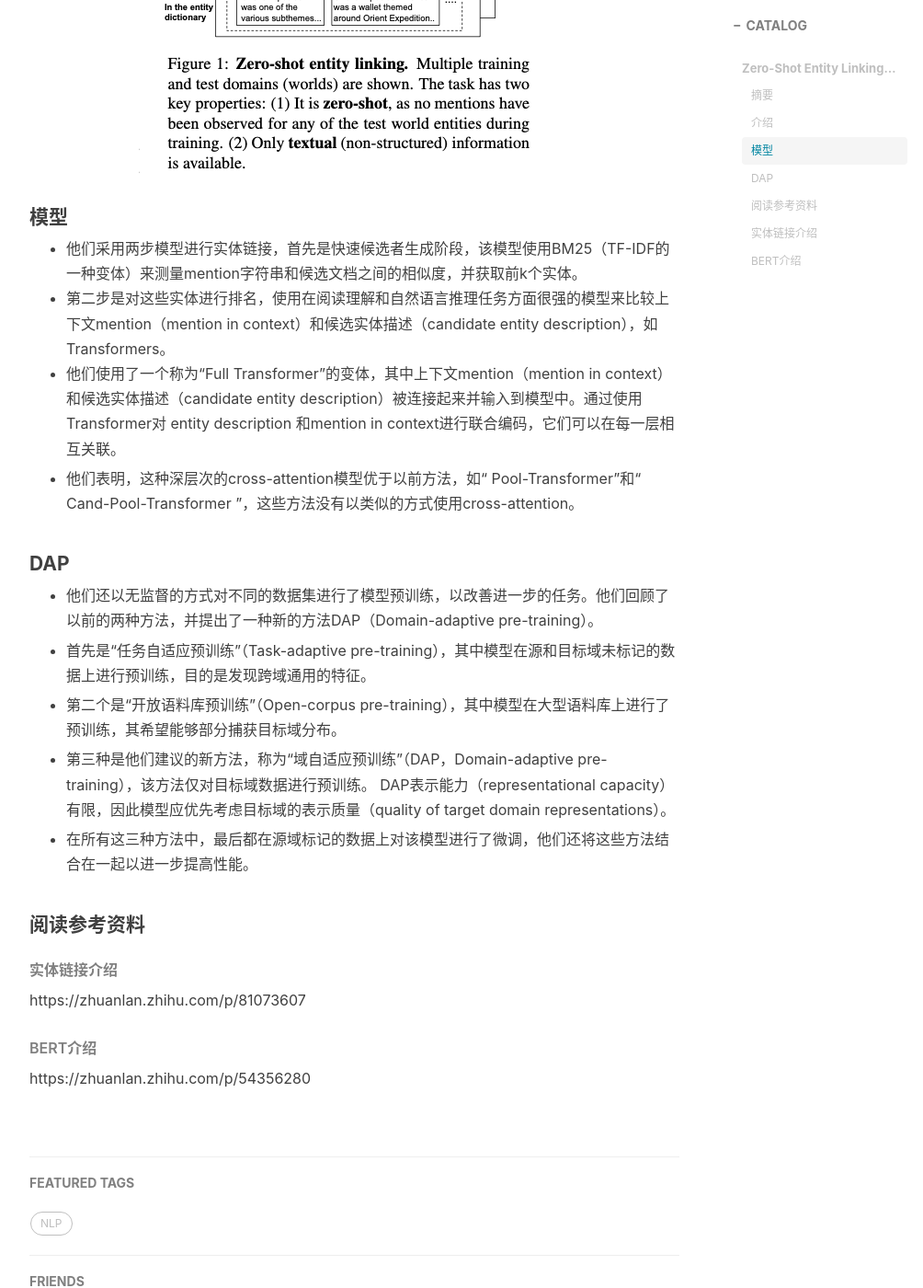
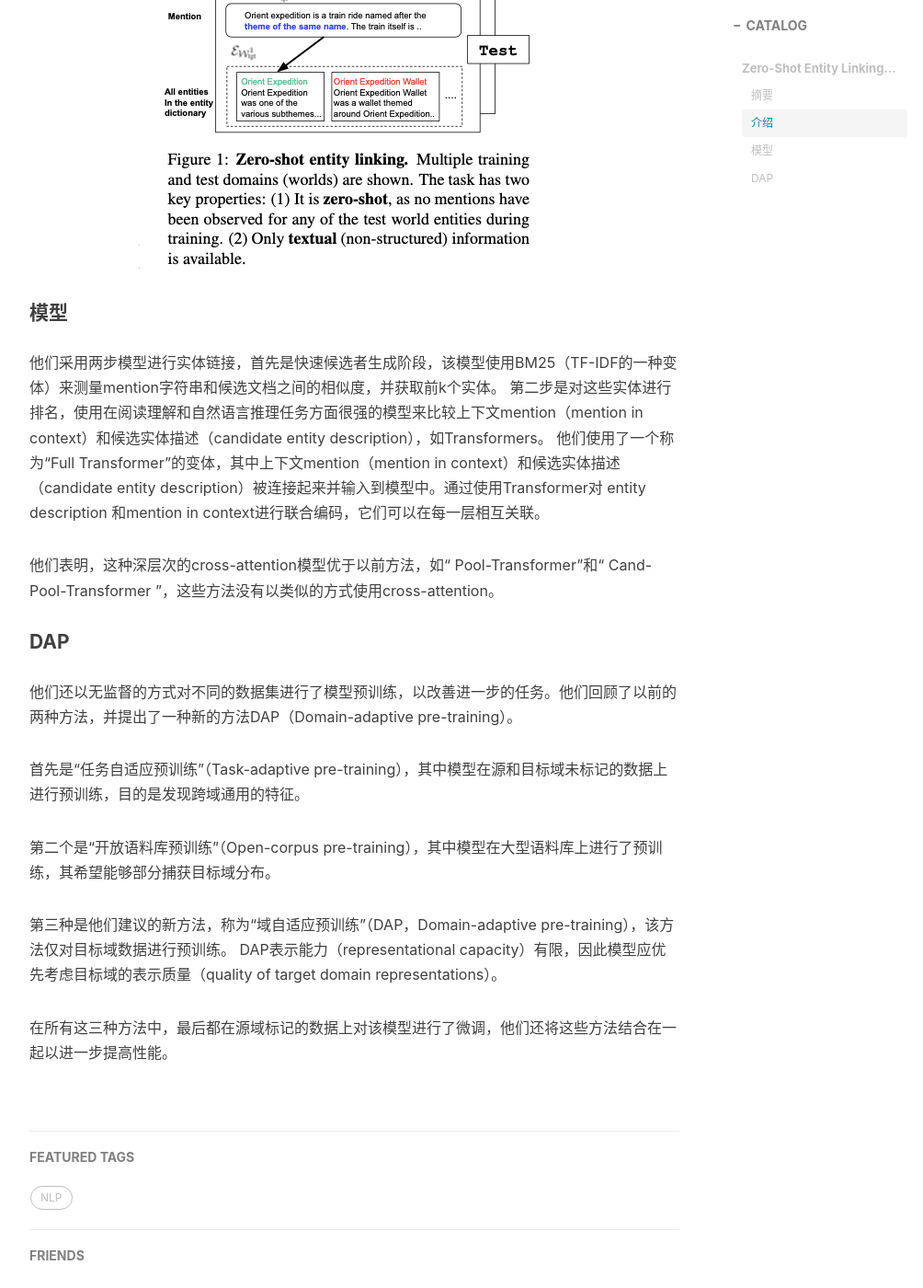
Before and after one commit to doutree/doutree.github.io, a Jekyll site: the page built from _posts/2020-07-24-Zero-Shot Entity Linking by Reading Entity Descriptions.md, in a window 1280 px wide and 1400 px high, scrolled down 1884 px. Shown: the whole window at 92% size, without its empty margins (233-1237 px from the left). Built offline with Jekyll 4.4.1, drawn with Linux system fonts in a browser that asks for light colours; nearby versions of some CDN libraries; comment, search, counter and statistics services are not loaded; some of the changed text lies outside the part shown.

Commit message:
修改论文Zero-Shot Entity Linking by Reading Entity Descriptions笔记

```diff
--- a/_posts/2020-07-24-Zero-Shot Entity Linking by Reading Entity Descriptions.md
+++ b/_posts/2020-07-24-Zero-Shot Entity Linking by Reading Entity Descriptions.md
@@ -22,45 +22,33 @@ Lajanugen Logeswaran, Ming-Wei Chang, Kenton Lee, Kristina Toutanova, Jacob Devl
 
 #### 介绍
 
-- 先前有关实体链接的工作通常使用功能强大的资源，例如高覆盖率别名表，结构化数据和链接频率统计信息，并且还专注于链接到通用实体数据库。本文没有使用任何此类资源，并且着重于泛化到未见特殊实体。
+先前有关实体链接的工作通常使用功能强大的资源，例如高覆盖率别名表，结构化数据和链接频率统计信息，并且还专注于链接到通用实体数据库。本文没有使用任何此类资源，并且着重于泛化到未见特殊实体。
 
-- 本文仅作一个弱假设，即存在“实体字典”（entity dictionaries），其中包含实体（entity）及其文本描述（test description）。
+本文仅作一个弱假设，即存在“实体字典”（entity dictionaries），其中包含实体（entity）及其文本描述（test description）。
 
-- 他们的目标是建立实体链接系统，该系统可以推广到新的领域和实体词典，他们称之为world，每个world都包含自己的mentions和documents。
+他们的目标是建立实体链接系统，该系统可以推广到新的领域和实体词典，他们称之为world，每个world都包含自己的mentions和documents。
 
 
-- 他们使用Wikias为零击实体链接（zero-shot entity linking）任务构建了一个新的数据集，因为在Wikias中，mention和context具有丰富的文档上下文（document context）可以通过阅读理解方法（reading comprehension approaches）加以利用。
+他们使用Wikias为零击实体链接（zero-shot entity linking）任务构建了一个新的数据集，因为在Wikias中，mention和context具有丰富的文档上下文（document context）可以通过阅读理解方法（reading comprehension approaches）加以利用。
 
-- 他们假设目标实体存在于实体字典中，并留下NIL未解决（如果知识库中没有某一mention对应的实体项，则认为该mention不可链接到当前知识库，标记为NIL）
-
+他们假设目标实体存在于实体字典中，并留下NIL未解决（如果知识库中没有某一mention对应的实体项，则认为该mention不可链接到当前知识库，标记为NIL）
 ![image-20200530154734548](/assets/image-20200530154734548.png)
 
 #### 模型
+他们采用两步模型进行实体链接，首先是快速候选者生成阶段，该模型使用BM25（TF-IDF的一种变体）来测量mention字符串和候选文档之间的相似度，并获取前k个实体。
+第二步是对这些实体进行排名，使用在阅读理解和自然语言推理任务方面很强的模型来比较上下文mention（mention in context）和候选实体描述（candidate entity description），如Transformers。
+他们使用了一个称为“Full Transformer”的变体，其中上下文mention（mention in context）和候选实体描述（candidate entity description）被连接起来并输入到模型中。通过使用Transformer对 entity description 和mention in context进行联合编码，它们可以在每一层相互关联。
 
-- 他们采用两步模型进行实体链接，首先是快速候选者生成阶段，该模型使用BM25（TF-IDF的一种变体）来测量mention字符串和候选文档之间的相似度，并获取前k个实体。
-- 第二步是对这些实体进行排名，使用在阅读理解和自然语言推理任务方面很强的模型来比较上下文mention（mention in context）和候选实体描述（candidate entity description），如Transformers。
-- 他们使用了一个称为“Full Transformer”的变体，其中上下文mention（mention in context）和候选实体描述（candidate entity description）被连接起来并输入到模型中。通过使用Transformer对 entity description 和mention in context进行联合编码，它们可以在每一层相互关联。
-
-- 他们表明，这种深层次的cross-attention模型优于以前方法，如“ Pool-Transformer”和“ Cand-Pool-Transformer ”，这些方法没有以类似的方式使用cross-attention。
+他们表明，这种深层次的cross-attention模型优于以前方法，如“ Pool-Transformer”和“ Cand-Pool-Transformer ”，这些方法没有以类似的方式使用cross-attention。
 
 #### DAP
 
-- 他们还以无监督的方式对不同的数据集进行了模型预训练，以改善进一步的任务。他们回顾了以前的两种方法，并提出了一种新的方法DAP（Domain-adaptive pre-training）。
+他们还以无监督的方式对不同的数据集进行了模型预训练，以改善进一步的任务。他们回顾了以前的两种方法，并提出了一种新的方法DAP（Domain-adaptive pre-training）。
 
-- 首先是“任务自适应预训练”（Task-adaptive pre-training），其中模型在源和目标域未标记的数据上进行预训练，目的是发现跨域通用的特征。
+首先是“任务自适应预训练”（Task-adaptive pre-training），其中模型在源和目标域未标记的数据上进行预训练，目的是发现跨域通用的特征。
 
-- 第二个是“开放语料库预训练”（Open-corpus pre-training），其中模型在大型语料库上进行了预训练，其希望能够部分捕获目标域分布。
+第二个是“开放语料库预训练”（Open-corpus pre-training），其中模型在大型语料库上进行了预训练，其希望能够部分捕获目标域分布。
 
-- 第三种是他们建议的新方法，称为“域自适应预训练”（DAP，Domain-adaptive pre-training），该方法仅对目标域数据进行预训练。 DAP表示能力（representational capacity）有限，因此模型应优先考虑目标域的表示质量（quality of target domain representations）。
+第三种是他们建议的新方法，称为“域自适应预训练”（DAP，Domain-adaptive pre-training），该方法仅对目标域数据进行预训练。 DAP表示能力（representational capacity）有限，因此模型应优先考虑目标域的表示质量（quality of target domain representations）。
 
-- 在所有这三种方法中，最后都在源域标记的数据上对该模型进行了微调，他们还将这些方法结合在一起以进一步提高性能。
-
-#### 阅读参考资料
-
-###### 实体链接介绍
-
-https://zhuanlan.zhihu.com/p/81073607
-
-###### BERT介绍
-
-https://zhuanlan.zhihu.com/p/54356280
+在所有这三种方法中，最后都在源域标记的数据上对该模型进行了微调，他们还将这些方法结合在一起以进一步提高性能。
```
Also changed, not shown: other parts of _posts/2020-07-24-Zero-Shot Entity Linking by Reading Entity Descriptions.md (+1 -1 lines), .MWebMetaData/setting.json (added).
